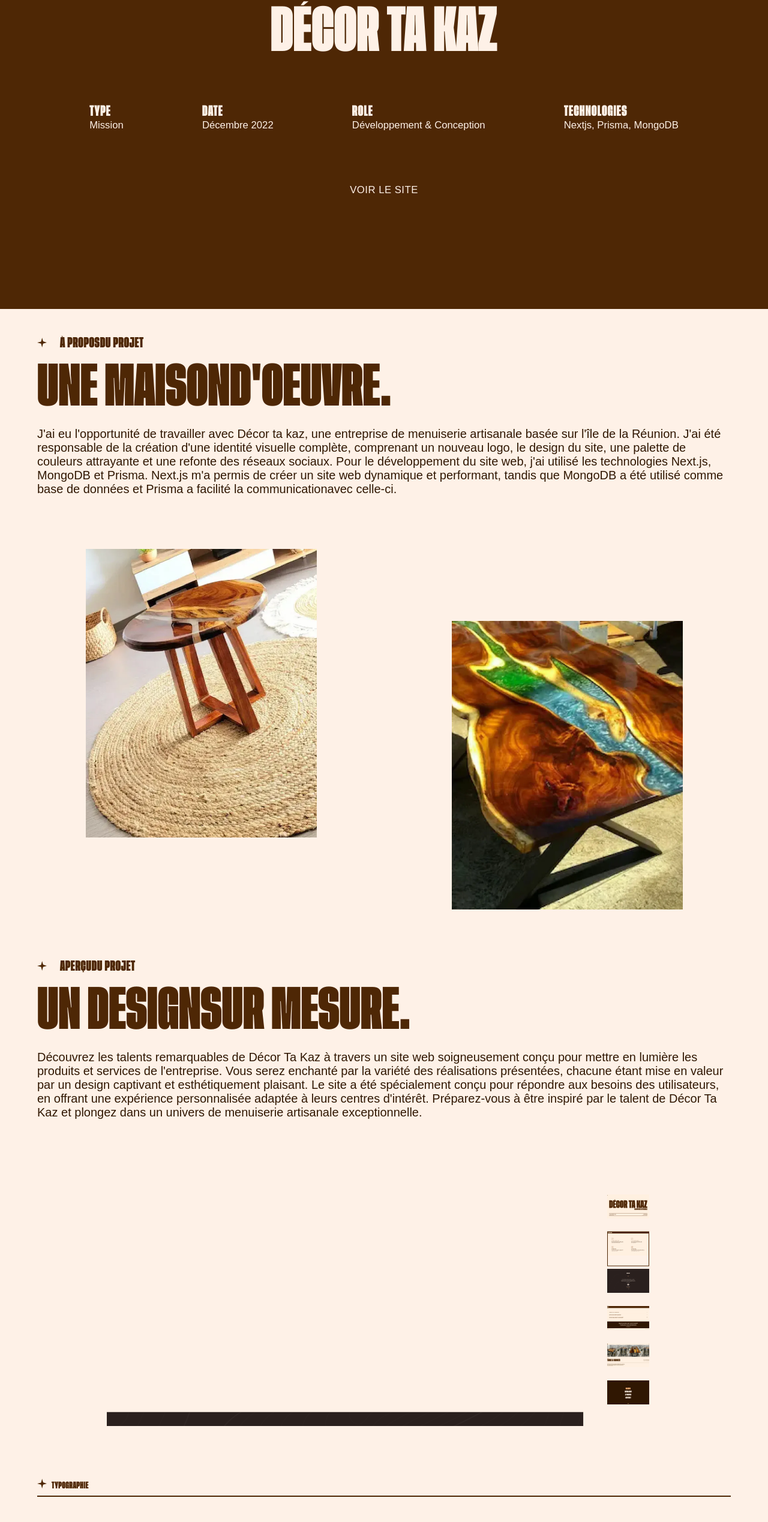
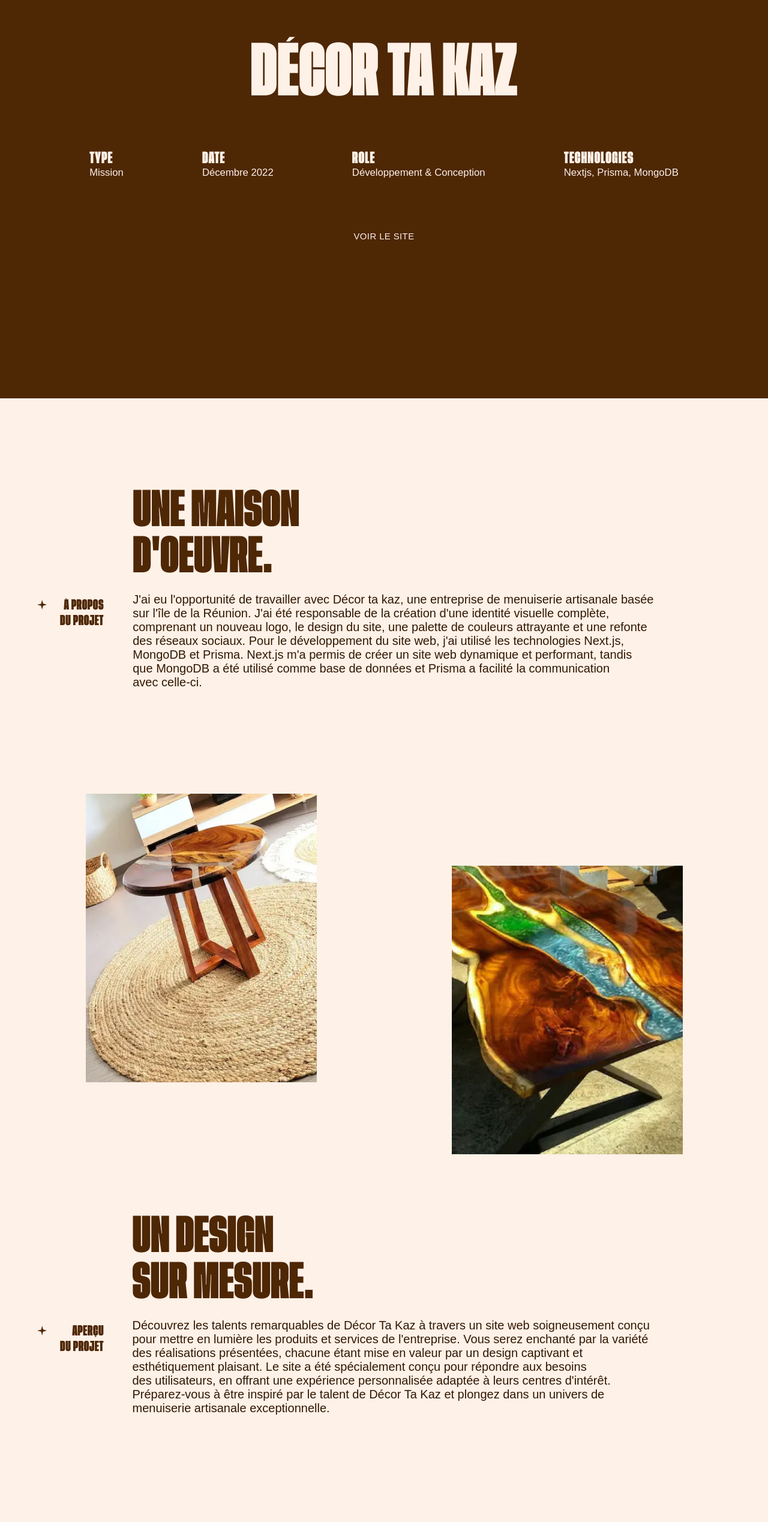
Before and after one commit to vittoriobusatta/portfolioV3, a Next.js app: page /projects/decortakaz in a window 1280 px wide. Shown: the part 210-2747 px from the top of the page at 60% size. Built offline with nearby package versions, Linux system fonts and the light colour scheme; a web font is replaced by a local one.

Commit message:
edit(866ac7hnz): add animations

```diff
--- a/components/Projects/AboutProject.js
+++ b/components/Projects/AboutProject.js
@@ -2,6 +2,7 @@
 import { gsap } from "gsap";
 import Image from "next/image";
 import React, { useEffect, useRef, useState } from "react";
+import { MaskText, setTitles } from "utils/utils";
 
 function AboutProject({ projects, language }) {
   const { title, subtitle, about, images } = projects.aboutproject;
@@ -44,10 +45,17 @@
           }}
         >
           <Star />
-          <h4>{subtitle[language]}</h4>
+          {setTitles({
+            phrases: subtitle[language],
+            headingLevel: 4,
+          })}
         </div>
-        <h3 className="projects__title">{title[language]}</h3>
-        <p className="projects__description">{about[language]}</p>
+        {setTitles({
+          phrases: title[language],
+          headingLevel: 3,
+          className: "projects__title",
+        })}
+        <MaskText phrases={about[language]} />
       </div>
       <div
         className="projects__about__body"
@@ -63,7 +71,7 @@
             key={index}
           >
             <Image
-            className="projects__about__body__inner__image"
+              className="projects__about__body__inner__image"
               src={item.src}
               alt={item.alt}
               width={385}
--- a/components/Projects/ProjectHead.js
+++ b/components/Projects/ProjectHead.js
@@ -14,14 +14,15 @@
           className="projects__head__title"
           initial={{
             y: "100%",
-            skewY: 10,
+            skewY: 5,
           }}
           animate={{
             y: 0,
             skewY: 0,
             transition: {
-              duration: 0.35,
-              ease: "easeOut",
+              duration: 0.55,
+              ease: [0.33, 1, 0.68, 1],
+              delay: 0.075,
             },
           }}
         >
@@ -36,15 +37,13 @@
                 <motion.h4
                   initial={{
                     y: "100%",
-                    // skewY: 10,
                   }}
                   animate={{
                     y: 0,
-                    // skewY: 0,
                     transition: {
                       duration: 0.25,
                       ease: "easeOut",
-                      delay: 0.1 * index
+                      delay: 0.1 * index,
                     },
                   }}
                 >
@@ -56,7 +55,7 @@
           </li>
         ))}
       </ul>
-      {projects.link && (
+      {(projects.link && (
         <a
           className="projects__head__link"
           href={projects.link}
@@ -65,6 +64,15 @@
         >
           {language === "en" ? "Visit website" : "Voir le site"}
         </a>
+      )) || (
+        <a
+          className="projects__head__link"
+          // href={projects.behance}
+          target="_blank"
+          rel="noopener noreferrer"
+        >
+          {language === "en" ? "Visit Behance" : "Voir le Behance"}
+        </a>
       )}
     </div>
   );
--- a/components/Projects/ProjectView.js
+++ b/components/Projects/ProjectView.js
@@ -2,6 +2,7 @@
 import { gsap } from "gsap";
 import React, { useEffect, useRef } from "react";
 import Slideshow from "./Slideshow/Slideshow";
+import { MaskText, setTitles } from "utils/utils";
 
 function ProjectView({ language, projects }) {
   const { title, subtitle, about } = projects.viewproject;
@@ -35,6 +36,7 @@
 
   return (
     <div className="projects__view" ref={projectView}>
+      <div className="projects__view__head">
         <div
           className="projects__subtitle"
           ref={(el) => {
@@ -42,12 +44,20 @@
           }}
         >
           <Star />
-        <h4>{subtitle[language]}</h4>
+          {setTitles({
+            phrases: subtitle[language],
+            headingLevel: 4,
+          })}
         </div>
-      <h3 className="projects__title">{title[language]}</h3>
-      <p className="projects__description">{about[language]}</p>
+        {setTitles({
+          phrases: title[language],
+          headingLevel: 3,
+          className: "projects__title",
+        })}
+        <MaskText phrases={about[language]} />
+      </div>
       <div className="projects__view__slideshow">
-        <Slideshow thubnails={thubnails} projects={projects}/>
+        <Slideshow thubnails={thubnails} projects={projects} />
       </div>
     </div>
   );
--- a/components/Projects/Typography.js
+++ b/components/Projects/Typography.js
@@ -38,7 +38,7 @@
         <div className="typography__body">
           <div className="typography__content">
             <Image
-              className={`typography__content__vector typography__content__vector${name}`}
+              className={`typography__content__vector typography__content__vector__${name}`}
               src={currentTypo.vector.src}
               alt={currentTypo.vector.alt}
               width={570}
--- a/package.json
+++ b/package.json
@@ -24,6 +24,7 @@
     "next-sitemap": "^3.1.47",
     "react": "^18.2.0",
     "react-dom": "^18.2.0",
+    "react-intersection-observer": "^9.4.4",
     "sass": "^1.57.1"
   },
   "devDependencies": {
--- a/sass/04-components/project/_about.scss
+++ b/sass/04-components/project/_about.scss
@@ -1,4 +1,30 @@
 .projects__about {
+  @media screen and (min-width: 992px) {
+    margin-top: 88px;
+  }
+  &__head {
+    @media screen and (min-width: 992px) {
+      display: grid;
+      grid-template-columns: 0.4fr repeat(3, 1fr);
+      grid-template-rows: repeat(2, 1fr);
+      width: fit-content;
+      & > :first-child {
+        grid-area: 2 / 1 / 3 / 2;
+        padding-top: 8px;
+        // & h4 {
+        //   max-width: 100px;
+        // }
+      }
+      & > :nth-child(2) {
+        grid-area: 1 / 2 / 2 / 5;
+        padding-left: min(3vw, 45px);
+      }
+      & > :nth-child(3) {
+        grid-area: 2 / 2 / 4 / 5;
+        padding-left: min(3vw, 45px);
+      }
+    }
+  }
   &__body {
     display: flex;
     justify-content: center;
@@ -8,7 +34,7 @@
       margin-top: 62px;
     }
     @media screen and (min-width: 768px) {
-      margin-top: 88px;
+      margin-top: 144px;
     }
     @media screen and (min-width: 992px) {
       justify-content: space-around;
--- a/sass/04-components/project/_head.scss
+++ b/sass/04-components/project/_head.scss
@@ -11,6 +11,9 @@
   }
   @media screen and (min-width: 768px) {
     padding: 204px 32px 188px;
+  }
+  @media screen and (min-width: 992px) {
+    padding: 262px 32px 262px;
   }
   &__list {
     width: 100%;
@@ -36,7 +39,7 @@
       flex-direction: column;
       width: fit-content;
       & h4 {
-        font-size: max(2rem, 16px);
+        font-size: max(2.2rem, 16px);
         font-family: $tuskerGrotesk;
         font-style: normal;
         font-weight: $medium;
@@ -56,14 +59,14 @@
     }
   }
   &__title {
-    font-size: 8.5rem;
+    font-size: 10rem;
     font-weight: $medium;
     font-family: $tuskerGrotesk;
     text-transform: uppercase;
   }
   &__link {
     position: relative;
-    font-size: max(1.8rem, 14px);
+    font-size: max(1.6rem, 14px);
     font-family: $rivalSans;
     font-style: normal;
     font-weight: $medium;
@@ -71,6 +74,7 @@
     text-transform: uppercase;
     margin-top: 32px;
     color: $color_secondary;
+    cursor: pointer;
     @media screen and (min-width: 576px) {
       margin-top: 88px;
     }
--- a/sass/04-components/project/_projects.scss
+++ b/sass/04-components/project/_projects.scss
@@ -5,10 +5,10 @@
     overflow: hidden;
     color: $color_primary;
     @media screen and (min-width: 576px) {
-      padding: 44px 32px;
+      padding: 62px 32px;
     }
     @media screen and (min-width: 768px) {
-      padding: 44px 42px;
+      padding: 88px 42px;
     }
     @media screen and (min-width: 992px) {
       padding: 44px 52px;
@@ -31,6 +31,7 @@
       width: fit-content;
       font-size: clamp(14px, 1.5vw, 18px);
       column-gap: 2px;
+      overflow: hidden;
       @media screen and (min-width: 992px) {
         align-items: flex-end;
         justify-content: flex-end;
@@ -42,7 +43,7 @@
   &__title {
     font-family: $tuskerGrotesk;
     text-transform: uppercase;
-    font-size: clamp(44px, 6vw, 74px);
+    font-size: clamp(44px, 6vw, 64px);
     line-height: 120%;
     margin: 16px 0 22px;
     overflow: hidden;
@@ -60,4 +61,13 @@
       font-size: max(2vw, 15px);
     }
   }
+  &__other {
+    @media screen and (min-width: 992px) {
+      margin-top: 88px;
+    }
+    & img {
+      width: 100%;
+      height: auto;
+    }
+  }
 }
--- a/sass/04-components/project/_slideshow.scss
+++ b/sass/04-components/project/_slideshow.scss
@@ -26,7 +26,7 @@
       min-width: 100%;
       object-fit: cover;
       object-position: center;
-      transition: clip-path 0.5s ease-in-out;
+      transition: clip-path 0.9s cubic-bezier(0.33, 1, 0.68, 1);
       @media screen and (min-width: 576px) {
         min-width: calc(100vw - 10% - 148px);
       }
--- a/sass/04-components/project/_typography.scss
+++ b/sass/04-components/project/_typography.scss
@@ -1,5 +1,8 @@
 .typography {
   margin-top: 88px;
+  @media screen and (min-width: 768px) {
+    margin-top: 144px;
+  }
   display: flex;
   justify-content: center;
   align-items: flex-start;
@@ -19,7 +22,8 @@
         text-transform: uppercase;
         letter-spacing: 0.03em;
         font-size: 12px;
-          margin-left: 8px;
+        margin-left: 16px;
+        font-size: clamp(14px, 1.5vw, 18px);
       }
     }
     &__bar {
@@ -32,7 +36,6 @@
     display: flex;
     flex-direction: column;
     width: 100%;
-
   }
   &__content {
     position: relative;
@@ -42,23 +45,22 @@
     width: 100%;
     column-gap: 32px;
     padding: 44px 0;
+    @media screen and (min-width: 576px) {
+      padding: 62px 0;
+    }
+    @media screen and (min-width: 992px) {
+      padding: 88px 0;
+    }
     &__vector {
-        max-width: 200px;
       width: 50vw;
       height: auto;
-        @media screen and (min-width: 576px) {
-          max-width: 230px;
-        }
-        &__nocta {
-          width: 70vw;
-          max-width: 300px;
-        }
-        &__ab-distribution {
-          width: 60vw;
-        }
+      max-width: 500px;
+      min-width: 250px;
       &__muteza,
+      &__sunnyside,
       &__galleria {
-          max-height: 35px;
+        width: 40vw;
+        max-height: 80px;
       }
     }
   }
@@ -67,7 +69,7 @@
     display: flex;
     flex-direction: column;
     text-transform: uppercase;
-      font-size: 12px;
+    font-size: clamp(14px, 2vw, 18px);
     &__info {
       display: flex;
       justify-content: space-between;
--- a/sass/04-components/project/_view.scss
+++ b/sass/04-components/project/_view.scss
@@ -1,5 +1,28 @@
 .projects__view {
   margin-top: 202px;
+  &__head {
+    @media screen and (min-width: 992px) {
+      display: grid;
+      grid-template-columns: 0.4fr repeat(3, 1fr);
+      grid-template-rows: repeat(2, 1fr);
+      width: fit-content;
+      & > :first-child {
+        grid-area: 2 / 1 / 3 / 2;
+        padding-top: 8px;
+        & h4 {
+          text-align: right;
+        }
+      }
+      & > :nth-child(2) {
+        grid-area: 1 / 2 / 2 / 5;
+        padding-left: min(3vw, 45px);
+      }
+      & > :nth-child(3) {
+        grid-area: 2 / 2 / 4 / 5;
+        padding-left: min(3vw, 45px);
+      }
+    }
+  }
   &__slideshow {
     width: 100%;
     margin-top: 44px;
@@ -7,7 +30,7 @@
       margin-top: 62px;
     }
     @media screen and (min-width: 768px) {
-      margin-top: 88px;
+      margin-top: 144px;
       display: flex;
       justify-content: center;
       align-items: center;
--- /dev/null
+++ b/utils/utils.js
@@ -0,0 +1,114 @@
+import { useEffect, useState } from "react";
+import { useInView } from "react-intersection-observer";
+import { motion } from "framer-motion";
+
+export const setTitles = ({ phrases, headingLevel, className }) => {
+  const animation = {
+    initial: { y: "100%" },
+    enter: (i) => ({
+      y: "0",
+      transition: {
+        duration: 0.85,
+        ease: [0.33, 1, 0.68, 1],
+        delay: 0.075 * i,
+      },
+    }),
+  };
+
+  const { ref, inView } = useInView({
+    threshold: 0.2,
+    triggerOnce: true,
+  });
+
+  const HeadingComponent = `h${headingLevel}`;
+
+  return (
+    <HeadingComponent className={className ? className : null} ref={ref}>
+      {phrases.map((phrase, index) => (
+        <div key={index} className="hidden">
+          <motion.p
+            custom={index}
+            variants={animation}
+            initial="initial"
+            animate={inView ? "enter" : ""}
+          >
+            {phrase}
+          </motion.p>
+        </div>
+      ))}
+    </HeadingComponent>
+  );
+};
+
+export function MaskText({ phrases }) {
+  const [isMobile, setIsMobile] = useState(false);
+
+  useEffect(() => {
+    const handleResize = () => {
+      setIsMobile(window.innerWidth < 768);
+    };
+    handleResize();
+    window.addEventListener("resize", handleResize);
+    return () => {
+      window.removeEventListener("resize", handleResize);
+    };
+  }, []);
+
+  const animation = {
+    initial: { y: "100%" },
+    enter: (i) => ({
+      y: "0",
+      transition: {
+        duration: 0.75,
+        ease: [0.33, 1, 0.68, 1],
+        delay: 0.075 * i,
+      },
+    }),
+  };
+
+  const animationMobile = {
+    initial: {
+      opacity: 0,
+    },
+    enter: {
+      opacity: 1,
+      transition: {
+        duration: 0.75,
+        ease: [0.33, 1, 0.68, 1],
+      },
+    },
+  };
+
+  const { ref, inView } = useInView({
+    threshold: 0.2,
+    triggerOnce: true,
+  });
+
+  return (
+    <span ref={ref} className="projects__description">
+      {isMobile ? (
+        <motion.p
+          custom={0}
+          variants={animationMobile}
+          initial="initial"
+          animate={inView ? "enter" : ""}
+        >
+          {phrases}
+        </motion.p>
+      ) : (
+        phrases.map((phrase, index) => (
+          <div key={index} className="hidden">
+            <motion.p
+              custom={index}
+              variants={animation}
+              initial="initial"
+              animate={inView ? "enter" : ""}
+            >
+              {phrase}
+            </motion.p>
+          </div>
+        ))
+      )}
+    </span>
+  );
+}
```
Also changed, not shown: 1 other file (tests, documents, lock files or other folders). Lines whose indentation alone changed are shown as unchanged.
